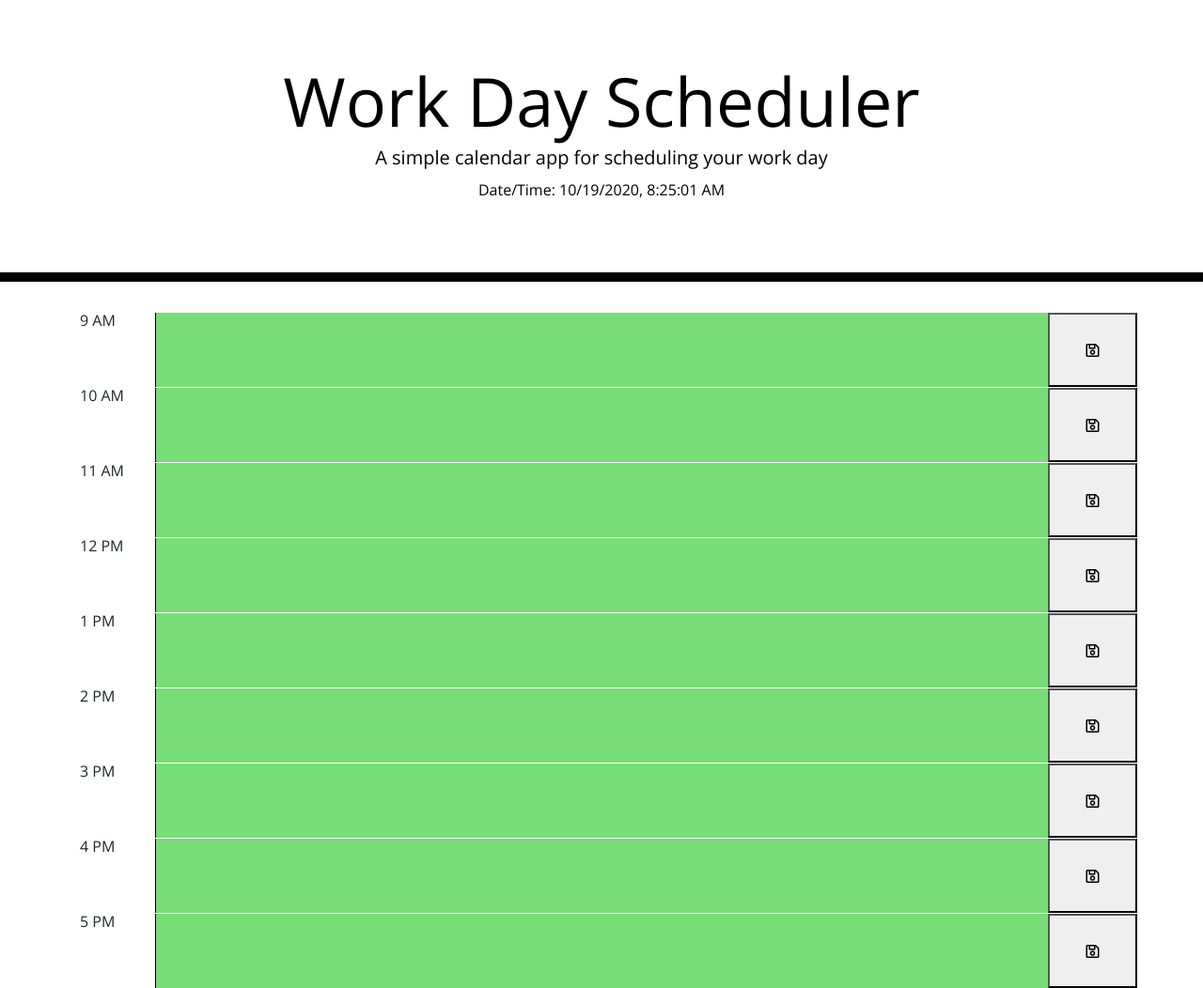
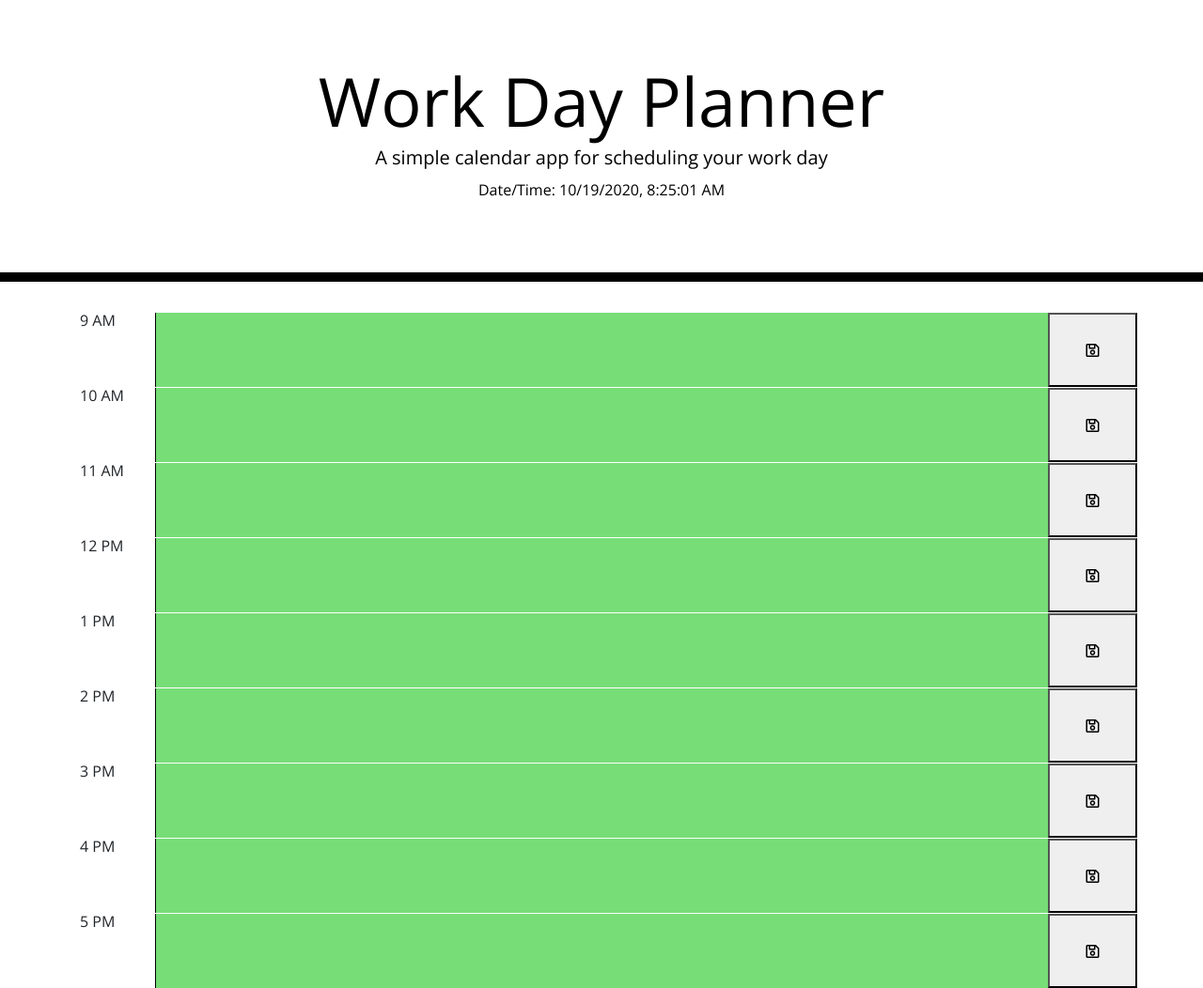
Before and after one commit to aphernandez13/schedule, a plain HTML site: page index.html in a window 1280 px wide. Shown: the whole page at 94% size. Drawn offline with nearby package versions, Linux system fonts and the light colour scheme.

Commit message:
added files

```diff
--- a/index.html
+++ b/index.html
@@ -24,7 +24,7 @@
 
   <body>
     <header class="jumbotron">
-      <h1 class="display-3">Work Day Scheduler</h1>
+      <h1 class="display-3">Work Day Planner</h1>
       <p class="lead">A simple calendar app for scheduling your work day</p>
       <p>Date/Time: <span id="datetime"></span></p>
     </header>
```
